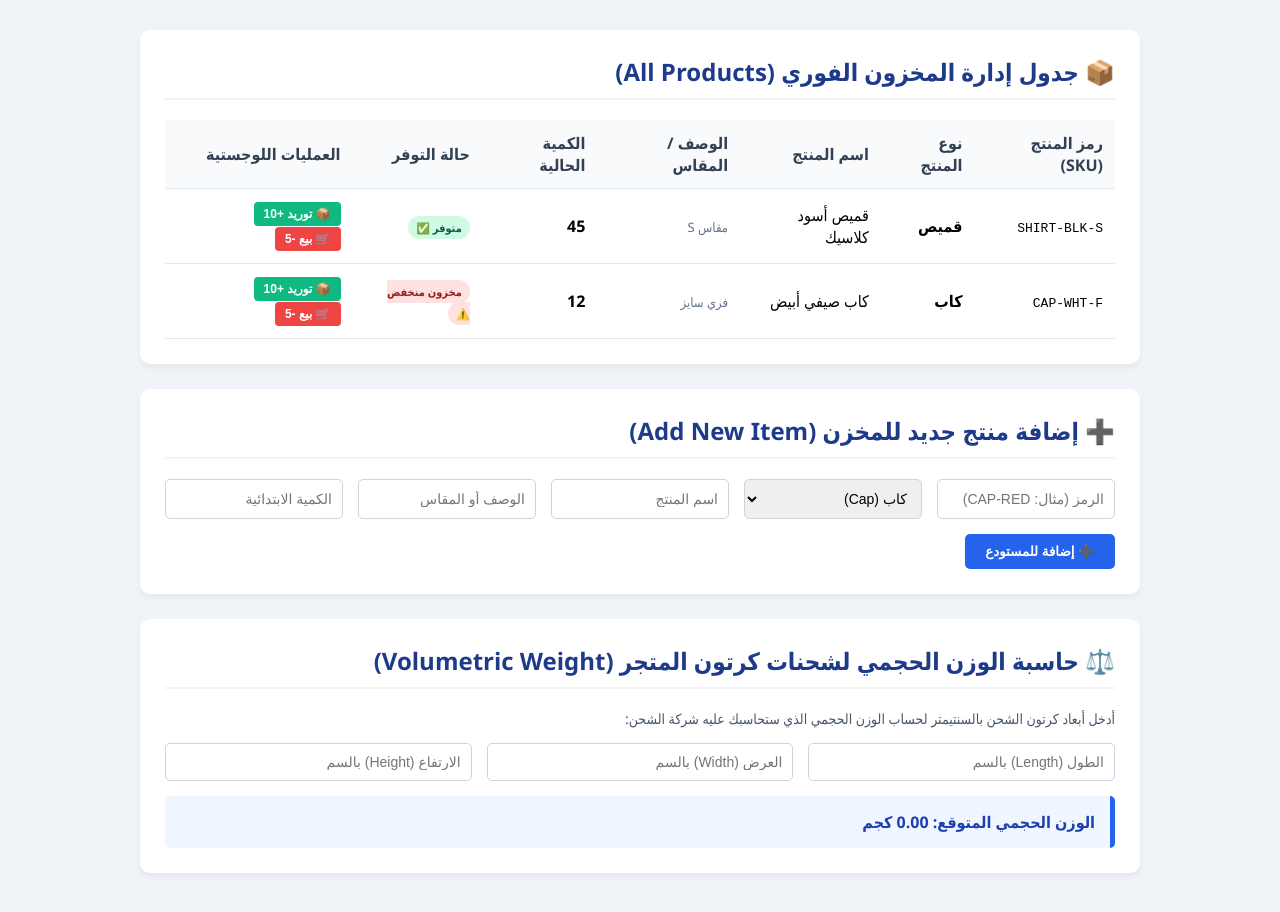
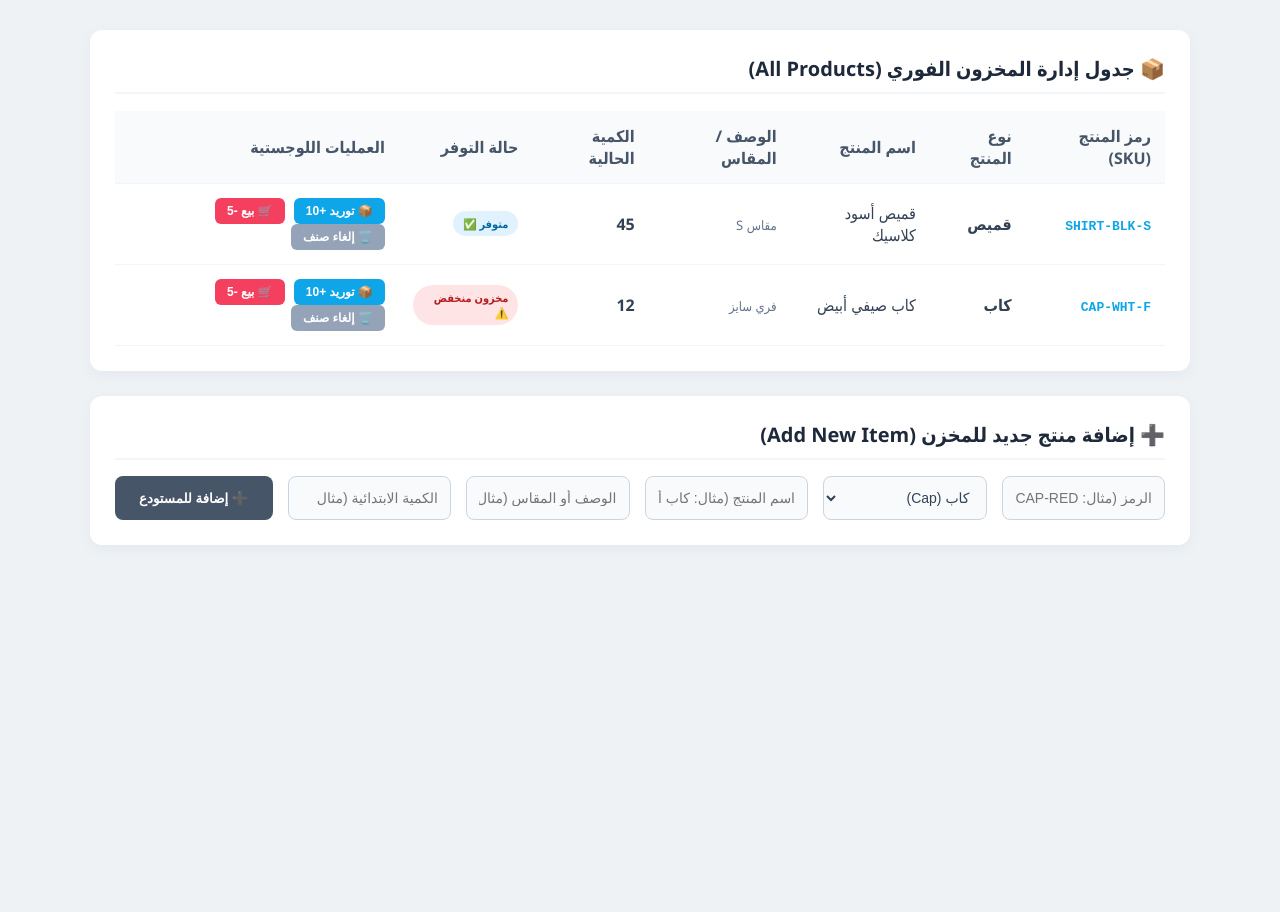
Before and after one commit to mmsafamfamily-boop/logistics-dashboard, a plain HTML site: page index.html in a window 1280 px wide. After the commit the page ends 800 px from the top, so only its background shows below. Drawn offline with Linux system fonts and the light colour scheme.

Commit message:
Update index.html

```diff
--- a/index.html
+++ b/index.html
@@ -2,40 +2,73 @@
 <html lang="ar" dir="rtl">
 <head>
     <meta charset="UTF-8">
-    <title>لوحة التحكم الشاملة وحاسبة اللوجستيات 📦</title>
+    <title>لوحة التحكم الشاملة في المستودع 📦</title>
     <style>
-        body { font-family: 'Segoe UI', Tahoma, sans-serif; background: #f0f4f8; padding: 30px; margin: 0; }
-        .container { max-width: 1000px; margin: 0 auto; }
-        .panel { background: white; padding: 25px; border-radius: 10px; box-shadow: 0 4px 6px rgba(0,0,0,0.05); margin-bottom: 25px; }
-        h2 { margin-top: 0; color: #1e3a8a; border-bottom: 2px solid #f0f4f8; padding-bottom: 10px; }
+        /* تغيير ألوان الخلفية العامة إلى درجات هادئة ومريحة جداً للعين */
+        body {
+            font-family: 'Segoe UI', Tahoma, sans-serif;
+            background: #eef2f5; /* لون رمادي مزرق خفيف وناعم */
+            padding: 30px;
+            margin: 0;
+            color: #334155;
+        }
+        .container { max-width: 1100px; margin: 0 auto; }
 
-        /* تصميم الجدول */
+        /* الصناديق بلون أبيض دافئ ومريح */
+        .panel {
+            background: #ffffff;
+            padding: 25px;
+            border-radius: 12px;
+            box-shadow: 0 4px 12px rgba(148, 163, 184, 0.1);
+            margin-bottom: 25px;
+        }
+        h2 { margin-top: 0; color: #1e293b; border-bottom: 2px solid #f1f5f9; padding-bottom: 10px; font-size: 20px; }
+
+        /* تصميم الجدول بألوان خافتة */
         table { width: 100%; border-collapse: collapse; margin-top: 15px; text-align: right; }
-        th, td { padding: 12px; border-bottom: 1px solid #e2e8f0; }
-        th { background: #f8fafc; color: #334155; font-weight: bold; }
+        th, td { padding: 14px; border-bottom: 1px solid #f1f5f9; }
+        th { background: #f8fafc; color: #475569; font-weight: bold; }
 
-        .btn-sm { padding: 5px 10px; font-size: 12px; font-weight: bold; border: none; border-radius: 4px; cursor: pointer; color: white; margin-left: 5px; }
-        .btn-in { background: #10b981; }
-        .btn-out { background: #ef4444; }
+        /* أزرار العمليات بألوان ناعمة وليست فاقعة */
+        .btn-sm { padding: 6px 12px; font-size: 12px; font-weight: bold; border: none; border-radius: 6px; cursor: pointer; color: white; margin-left: 5px; transition: opacity 0.2s; }
+        .btn-sm:hover { opacity: 0.9; }
+        .btn-in { background: #0ea5e9; } /* أزرق سماوي ناعم للتوريد */
+        .btn-out { background: #f43f5e; } /* وردي داكن هادئ للبيع */
+        .btn-delete { background: #94a3b8; } /* رمادي كلاسيكي للحذف */
+        .btn-delete:hover { background: #64748b; }
 
-        /* النماذج والخانات */
+        /* نموذج إضافة منتج جديد */
         .form-group { display: flex; gap: 15px; margin-top: 15px; flex-wrap: wrap; }
-        .form-group input, .form-group select { flex: 1; min-width: 150px; padding: 10px; border: 1px solid #cbd5e1; border-radius: 5px; font-size: 14px; box-sizing: border-box; }
-        .btn-add { background: #2563eb; color: white; border: none; padding: 10px 20px; font-weight: bold; border-radius: 5px; cursor: pointer; min-width: 150px; }
+        .form-group input, .form-group select {
+            flex: 1;
+            min-width: 140px;
+            padding: 12px;
+            border: 1px solid #cbd5e1;
+            border-radius: 8px;
+            font-size: 14px;
+            box-sizing: border-box;
+            background-color: #f8fafc; /* خلفية الخانات داكنة قليلاً لتريح العين */
+            color: #334155;
+        }
+        .form-group input:focus, .form-group select:focus {
+            outline: none;
+            border-color: #0ea5e9;
+            background-color: #fff;
+        }
+        .btn-add { background: #475569; color: white; border: none; padding: 12px 24px; font-weight: bold; border-radius: 8px; cursor: pointer; min-width: 150px; }
+        .btn-add:hover { background: #334155; }
 
-        .badge { padding: 4px 8px; border-radius: 12px; font-size: 11px; font-weight: bold; }
-        .badge-success { background: #d1fae5; color: #065f46; }
-        .badge-danger { background: #fee2e2; color: #991b1b; }
-
-        /* حاسبة الوزن الحجمي */
-        .calc-result { margin-top: 15px; padding: 15px; background: #eff6ff; border-radius: 5px; border-right: 5px solid #2563eb; font-weight: bold; color: #1e40af; }
+        /* شارات الحالة الملونة بهدوء */
+        .badge { padding: 5px 10px; border-radius: 20px; font-size: 11px; font-weight: bold; display: inline-block; }
+        .badge-success { background: #e0f2fe; color: #0369a1; } /* تدرج أزرق مريح للتوفر */
+        .badge-danger { background: #ffe4e6; color: #b91c1c; } /* تدرج وردي هادئ للانخفاض */
     </style>
 </head>
 <body>
 
 <div class="container">
 
-    <!-- القسم الأول: جدول إدارة المخزون -->
+    <!-- القسم الأول: جدول جميع المنتجات الحالية -->
     <div class="panel">
         <h2>📦 جدول إدارة المخزون الفوري (All Products)</h2>
         <table>
@@ -50,11 +83,13 @@
                     <th>العمليات اللوجستية</th>
                 </tr>
             </thead>
-            <tbody id="inventory-table-body"></tbody>
+            <tbody id="inventory-table-body">
+                <!-- جافاسكريبت سيملاً البيانات هنا تلقائياً -->
+            </tbody>
         </table>
     </div>
 
-    <!-- القسم الثاني: إضافة منتج جديد -->
+    <!-- القسم الثاني: نموذج إضافة صنف جديد للمستودع -->
     <div class="panel">
         <h2>➕ إضافة منتج جديد للمخزن (Add New Item)</h2>
         <div class="form-group">
@@ -64,30 +99,17 @@
                 <option value="قميص">قميص (Shirt)</option>
                 <option value="تيشيرت">تيشيرت (T-Shirt)</option>
             </select>
-            <input type="text" id="new-name" placeholder="اسم المنتج">
-            <input type="text" id="new-desc" placeholder="الوصف أو المقاس">
-            <input type="number" id="new-stock" placeholder="الكمية الابتدائية">
+            <input type="text" id="new-name" placeholder="اسم المنتج (مثال: كاب أحمر رياضي)">
+            <input type="text" id="new-desc" placeholder="الوصف أو المقاس (مثال: فري سايز)">
+            <input type="number" id="new-stock" placeholder="الكمية الابتدائية (مثال: 50)">
             <button class="btn-add" onclick="addNewProduct()">➕ إضافة للمستودع</button>
-        </div>
-    </div>
-
-    <!-- القسم الثالث الجديد: حاسبة الوزن الحجمي لشركات الشحن -->
-    <div class="panel">
-        <h2>⚖️ حاسبة الوزن الحجمي لشحنات كرتون المتجر (Volumetric Weight)</h2>
-        <p style="font-size: 14px; color: #475569; margin: 0 0 15px 0;">أدخل أبعاد كرتون الشحن بالسنتيمتر لحساب الوزن الحجمي الذي ستحاسبك عليه شركة الشحن:</p>
-        <div class="form-group">
-            <input type="number" id="box-length" placeholder="الطول (Length) بالسم" oninput="calculateVolumetric()">
-            <input type="number" id="box-width" placeholder="العرض (Width) بالسم" oninput="calculateVolumetric()">
-            <input type="number" id="box-height" placeholder="الارتفاع (Height) بالسم" oninput="calculateVolumetric()">
-        </div>
-        <div class="calc-result" id="volume-result">
-            الوزن الحجمي المتوقع: 0.00 كجم
         </div>
     </div>
 
 </div>
 
 <script>
+    // مصفوفة المنتجات الافتراضية
     let products = [
         { sku: 'SHIRT-BLK-S', category: 'قميص', name: 'قميص أسود كلاسيك', desc: 'مقاس S', stock: 45 },
         { sku: 'CAP-WHT-F', category: 'كاب', name: 'كاب صيفي أبيض', desc: 'فري سايز', stock: 12 }
@@ -96,6 +118,7 @@
     function updateTable() {
         const tbody = document.getElementById('inventory-table-body');
         tbody.innerHTML = '';
+
         products.forEach((product, index) => {
             let statusBadge = product.stock <= 15 ?
                 '<span class="badge badge-danger">مخزون منخفض ⚠️</span>' :
@@ -103,15 +126,16 @@
 
             tbody.innerHTML += `
                 <tr>
-                    <td><code>${product.sku}</code></td>
+                    <td><code style="color:#0ea5e9; font-weight:bold;">${product.sku}</code></td>
                     <td><strong>${product.category}</strong></td>
                     <td>${product.name}</td>
                     <td><span style="color: #64748b; font-size: 13px;">${product.desc}</span></td>
-                    <td style="font-weight: bold;">${product.stock}</td>
+                    <td style="font-weight: bold; font-size: 16px;">${product.stock}</td>
                     <td>${statusBadge}</td>
                     <td>
                         <button class="btn-sm btn-in" onclick="changeStock(${index}, 10)">📦 توريد +10</button>
                         <button class="btn-sm btn-out" onclick="changeStock(${index}, -5)">🛒 بيع -5</button>
+                        <button class="btn-sm btn-delete" onclick="deleteProduct(${index})">🗑️ إلغاء صنف</button>
                     </td>
                 </tr>
             `;
@@ -123,7 +147,7 @@
             products[index].stock += amount;
             updateTable();
         } else {
-            alert("المخزون لا يكفي!");
+            alert("لا يمكن البيع! المخزون الحالي لا يكفي الصرف.");
         }
     }
 
@@ -135,33 +159,29 @@
         const stockInput = document.getElementById('new-stock');
 
         if (skuInput.value === '' || nameInput.value === '' || stockInput.value === '') {
-            alert("الرجاء ملء الخانات الأساسية!");
+            alert("الرجاء ملء الرمز واسم المنتج والكمية أولاً!");
             return;
         }
 
-        products.push({
+        let newProd = {
             sku: skuInput.value.toUpperCase(),
             category: categoryInput.value,
             name: nameInput.value,
             desc: descInput.value || 'فري سايز',
             stock: parseInt(stockInput.value) || 0
-        });
+        };
 
+        products.push(newProd);
         updateTable();
+
         skuInput.value = ''; nameInput.value = ''; descInput.value = ''; stockInput.value = '';
     }
 
-    // دالة حساب الوزن الحجمي الجديدة تلقائياً عند الكتابة
-    function calculateVolumetric() {
-        const l = parseFloat(document.getElementById('box-length').value) || 0;
-        const w = parseFloat(document.getElementById('box-width').value) || 0;
-        const h = parseFloat(document.getElementById('box-height').value) || 0;
-
-        // المعادلة العالمية: الطول × العرض × الارتفاع ÷ 5000
-        let volWeight = (l * w * h) / 5000;
-
-        document.getElementById('volume-result').innerText =
-            `الوزن الحجمي المتوقع: ${volWeight.toFixed(2)} كجم`;
+    function deleteProduct(index) {
+        if (confirm("هل أنت متأكد من إلغاء وحذف هذا الصنف من المستودع تماماً؟")) {
+            products.splice(index, 1);
+            updateTable();
+        }
     }
 
     updateTable();
```
